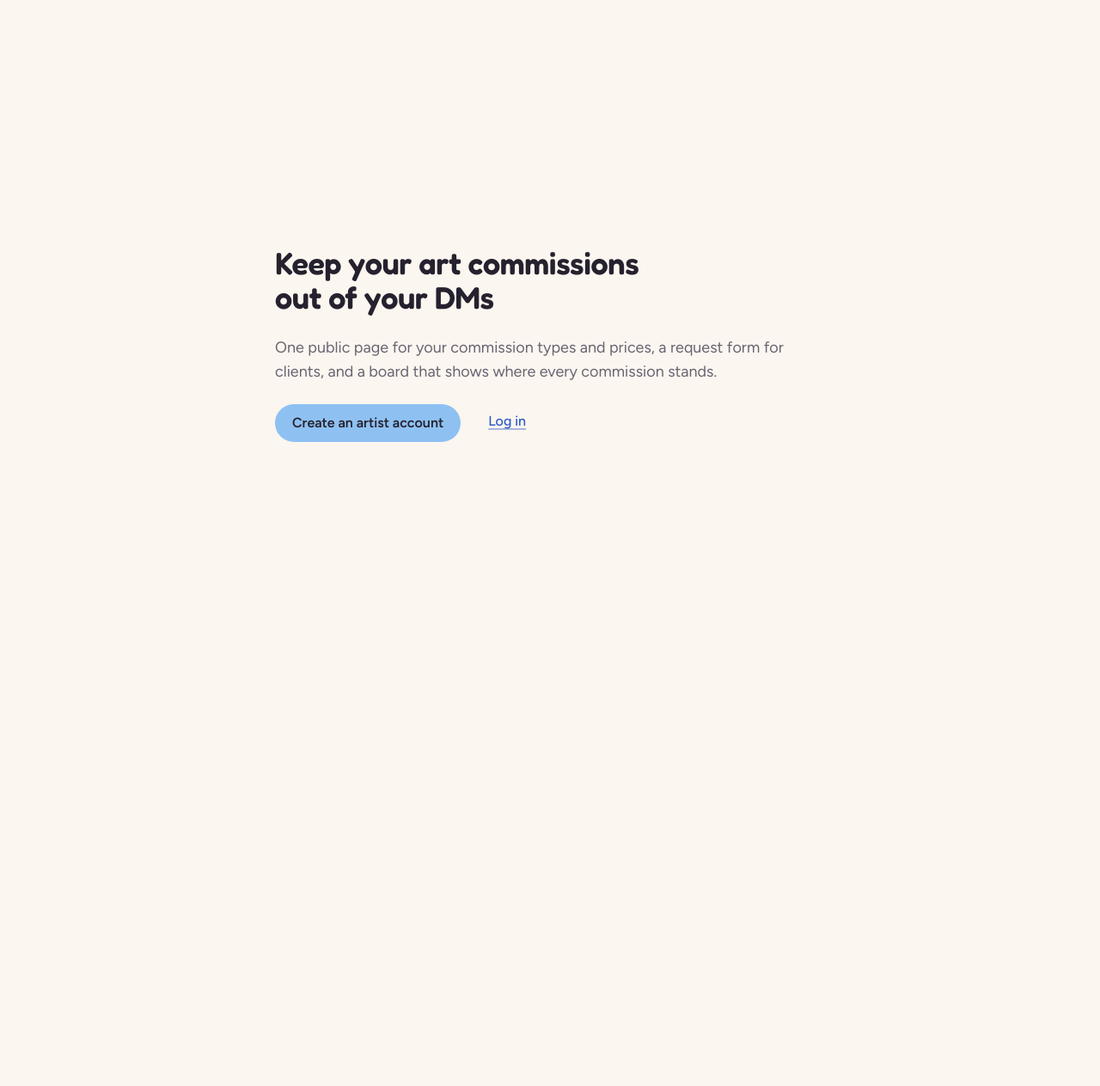
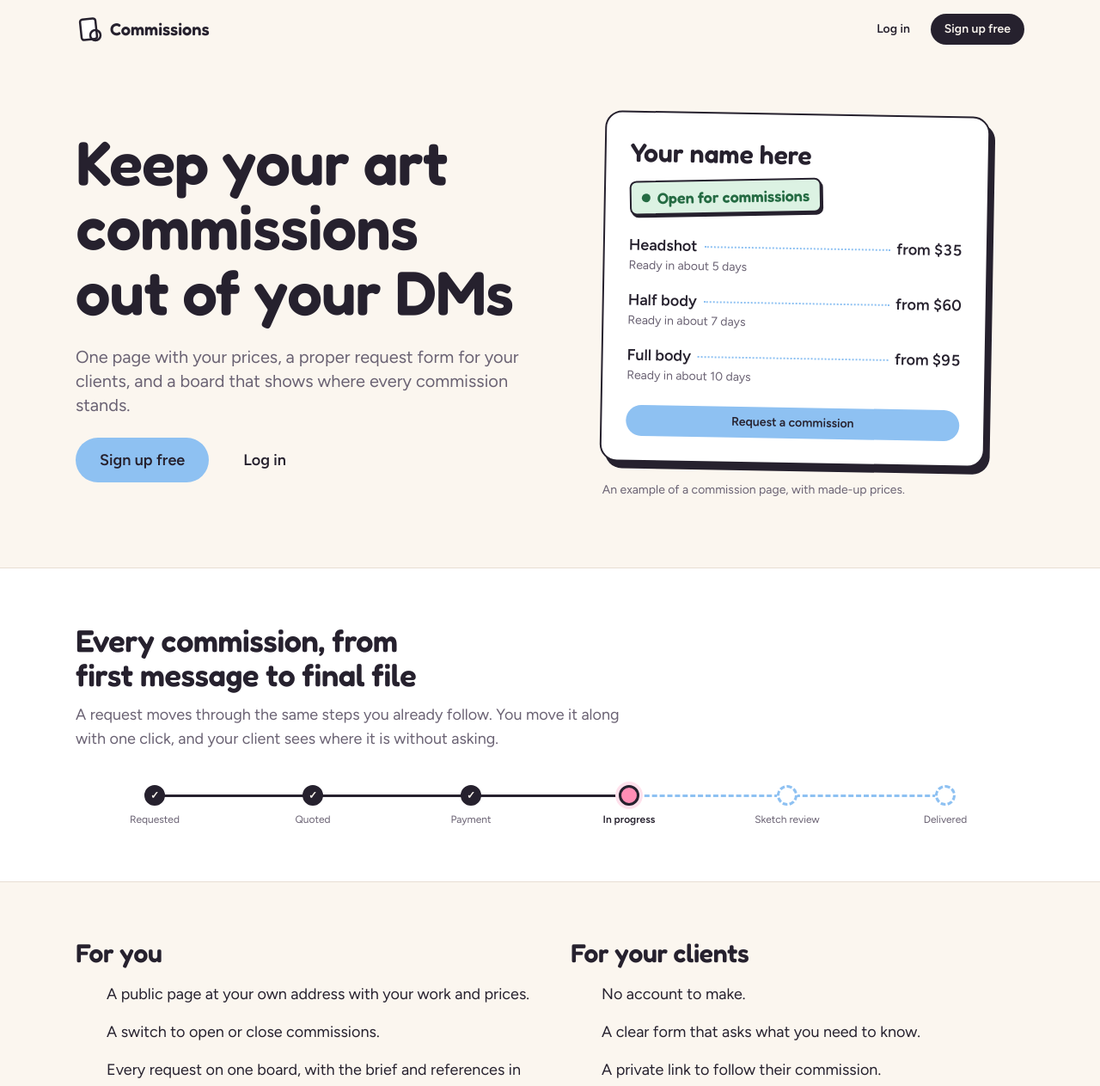
Before and after one commit to GreatLoveV/commissions, a Next.js app: page / in a window 1280 px wide. Shown: the top 1263 px of the page at 86% size. Before the commit the page ends 800 px from the top, so only its background shows below. Built offline with nearby package versions, Linux system fonts and the light colour scheme.

Commit message:
redesign home page

```diff
--- a/src/app/layout.tsx
+++ b/src/app/layout.tsx
@@ -31,7 +31,7 @@ export default function RootLayout({ children }: LayoutProps<"/">) {
         {/* first thing a keyboard user reaches: jumps past the navigation */}
         <a
           href="#main"
-          className="sr-only focus:not-sr-only focus:absolute focus:top-2 focus:left-2 focus:z-10 focus:rounded-sm focus:bg-sheet focus:px-4 focus:py-2 focus:font-medium"
+          className="sr-only focus:not-sr-only focus:absolute focus:top-2 focus:left-2 focus:z-10 focus:rounded-full focus:bg-ink focus:px-5 focus:py-2.5 focus:font-semibold focus:text-canvas"
         >
           Skip to content
         </a>
--- a/src/app/page.tsx
+++ b/src/app/page.tsx
@@ -1,27 +1,154 @@
 import Link from "next/link";
-import { buttonPrimary, linkClass } from "@/components/styles";
+import { SiteHeader } from "@/components/site-header";
+import { buttonClass, linkClass } from "@/components/styles";
+import { Sticker } from "@/components/ui/badge";
+import { Scribble } from "@/components/ui/doodles";
+import { StageLine } from "@/components/ui/stage-line";
+import { STAGES } from "@/lib/status";
+
+// An example commission sheet, labelled as one, so a visitor sees what
+// their own public page will look like before signing up.
+const exampleTypes = [
+  { name: "Headshot", price: "$35", days: 5 },
+  { name: "Half body", price: "$60", days: 7 },
+  { name: "Full body", price: "$95", days: 10 },
+];
+
+// a list with blue pencil ticks instead of bullets
+function TickList({ items }: { items: string[] }) {
+  return (
+    <ul className="flex flex-col gap-4 text-lg">
+      {items.map((item) => (
+        <li key={item} className="flex gap-3">
+          <svg viewBox="0 0 24 24" aria-hidden="true" className="mt-1 size-6 shrink-0" fill="none">
+            <path d="M4 13l5 5L20 6" stroke="var(--color-blueline)" strokeWidth="4" strokeLinecap="round" strokeLinejoin="round" />
+          </svg>
+          <span>{item}</span>
+        </li>
+      ))}
+    </ul>
+  );
+}
+
+function ExampleSheet() {
+  return (
+    <figure className="relative mx-auto w-full max-w-md lg:mx-0">
+      <div className="rotate-1 rounded-panel border-2 border-ink bg-sheet p-6 shadow-[6px_8px_0_var(--color-ink)] sm:p-7">
+        <p className="font-display text-3xl font-semibold">Your name here</p>
+        <div className="mt-3">
+          <Sticker>Open for commissions</Sticker>
+        </div>
+        <ul className="mt-6 flex flex-col gap-4">
+          {exampleTypes.map((type) => (
+            <li key={type.name} className="flex flex-col">
+              <p className="flex items-baseline gap-2 text-lg font-semibold">
+                <span>{type.name}</span>
+                <span aria-hidden="true" className="min-w-4 flex-1 -translate-y-1 border-b-2 border-dotted border-blueline" />
+                <span className="tabular-nums">from {type.price}</span>
+              </p>
+              <p className="text-sm text-muted">Ready in about {type.days} days</p>
+            </li>
+          ))}
+        </ul>
+        <p className={`${buttonClass("primary", "sm")} mt-6 w-full`} aria-hidden="true">
+          Request a commission
+        </p>
+      </div>
+      <figcaption className="mt-5 text-center text-sm text-muted lg:text-left">
+        An example of a commission page, with made-up prices.
+      </figcaption>
+    </figure>
+  );
+}
 
 export default function HomePage() {
   return (
-    <main id="main" tabIndex={-1} className="mx-auto flex w-full max-w-2xl flex-1 flex-col justify-center gap-6 px-4 py-16">
-      <h1 className="text-4xl font-semibold tracking-tight">
-        Keep your art commissions out of your DMs
+    <div className="flex flex-1 flex-col">
+      <SiteHeader />
+      <main id="main" tabIndex={-1} className="flex-1">
+        <section className="mx-auto grid w-full max-w-6xl items-center gap-12 px-4 pt-10 pb-20 sm:px-6 lg:grid-cols-[1.15fr_1fr] lg:pt-16">
+          <div className="flex flex-col items-start gap-6">
+            <h1 className="text-5xl leading-[1.05] sm:text-6xl lg:text-7xl">
+              Keep your art commissions{" "}
+              <span className="relative inline-block">
+                out of your DMs
+                <Scribble className="absolute -bottom-3 left-0 h-4 w-full" draw />
+              </span>
             </h1>
-      <p className="text-lg text-muted">
-        One public page for your commission types and prices, a request form
-        for clients, and a board that shows where every commission stands.
+            <p className="max-w-xl text-xl text-muted">
+              One page with your prices, a proper request form for your clients,
+              and a board that shows where every commission stands.
             </p>
-      <div className="flex flex-wrap gap-4">
-        <Link
-          href="/signup"
-          className={buttonPrimary}
-        >
-          Create an artist account
+            <div className="flex flex-wrap items-center gap-3">
+              <Link href="/signup" className={buttonClass("primary", "lg")}>
+                Sign up free
               </Link>
-        <Link href="/login" className={`px-4 py-2 font-medium ${linkClass}`}>
+              <Link href="/login" className={buttonClass("ghost", "lg")}>
                 Log in
               </Link>
             </div>
+          </div>
+          <ExampleSheet />
+        </section>
+
+        <section aria-labelledby="journey-heading" className="border-y border-line bg-sheet">
+          <div className="mx-auto flex w-full max-w-6xl flex-col gap-10 px-4 py-16 sm:px-6">
+            <div className="flex max-w-2xl flex-col gap-3">
+              <h2 id="journey-heading" className="text-4xl">
+                Every commission, from first message to final file
+              </h2>
+              <p className="text-lg text-muted">
+                A request moves through the same steps you already follow. You
+                move it along with one click, and your client sees where it is
+                without asking.
+              </p>
+            </div>
+            <StageLine stages={STAGES} current={3} label="Example: a commission that is in progress" />
+          </div>
+        </section>
+
+        <section className="mx-auto grid w-full max-w-6xl gap-12 px-4 py-16 sm:px-6 md:grid-cols-2">
+          <div className="flex flex-col gap-4">
+            <h2 className="text-3xl">For you</h2>
+            <TickList
+              items={[
+                "A public page at your own address with your work and prices.",
+                "A switch to open or close commissions.",
+                "Every request on one board, with the brief and references in one place.",
+                "Quotes and payments written down, so nothing gets lost in a chat.",
+              ]}
+            />
+          </div>
+          <div className="flex flex-col gap-4">
+            <h2 className="text-3xl">For your clients</h2>
+            <TickList
+              items={[
+                "No account to make.",
+                "A clear form that asks what you need to know.",
+                "A private link to follow their commission.",
+                "An email each time something changes.",
+              ]}
+            />
+          </div>
+        </section>
+
+        <section className="mx-auto w-full max-w-6xl px-4 pb-20 sm:px-6">
+          <div className="flex flex-col items-start gap-5 rounded-panel bg-blueline-soft p-8 sm:p-10 md:flex-row md:items-center md:justify-between">
+            <h2 className="text-3xl">Ready to share your commission page?</h2>
+            <Link href="/signup" className={buttonClass("ink", "lg")}>
+              Sign up free
+            </Link>
+          </div>
+        </section>
       </main>
+      <footer className="mx-auto w-full max-w-6xl px-4 pb-10 text-sm text-muted sm:px-6">
+        <p>
+          Made for artists who take commissions.{" "}
+          <Link href="/login" className={linkClass}>
+            Log in
+          </Link>
+        </p>
+      </footer>
+    </div>
   );
 }
--- /dev/null
+++ b/src/components/logo.tsx
@@ -0,0 +1,16 @@
+import Link from "next/link";
+
+// The app name with a small mark: a sheet of paper with a pink sticker
+// stuck to its corner. "Commissions" is still a placeholder name.
+export function Logo({ href = "/" }: { href?: string }) {
+  return (
+    <Link href={href} className="inline-flex items-center gap-2 rounded-control font-display text-xl font-semibold">
+      <svg viewBox="0 0 32 32" aria-hidden="true" className="size-8" fill="none">
+        <rect x="6" y="4" width="18" height="24" rx="3" transform="rotate(-6 15 16)" fill="#fff" stroke="var(--color-ink)" strokeWidth="2.5" />
+        <path d="M10 12h9M10 17h7" transform="rotate(-6 15 16)" stroke="var(--color-blueline)" strokeWidth="2.5" strokeLinecap="round" />
+        <circle cx="23" cy="23" r="6" fill="var(--color-pink)" stroke="var(--color-ink)" strokeWidth="2.5" />
+      </svg>
+      Commissions
+    </Link>
+  );
+}
--- /dev/null
+++ b/src/components/site-header.tsx
@@ -0,0 +1,22 @@
+import Link from "next/link";
+import { buttonClass } from "@/components/styles";
+import { Logo } from "./logo";
+
+// Header for the pages outside the dashboard. It does not read the
+// session, so these pages can stay static: someone already logged in who
+// clicks "Log in" is sent straight to their dashboard.
+export function SiteHeader() {
+  return (
+    <header className="mx-auto flex w-full max-w-6xl items-center justify-between gap-4 px-4 py-4 sm:px-6">
+      <Logo />
+      <nav aria-label="Account" className="flex items-center gap-1 sm:gap-2">
+        <Link href="/login" className={buttonClass("ghost", "sm")}>
+          Log in
+        </Link>
+        <Link href="/signup" className={buttonClass("ink", "sm")}>
+          Sign up free
+        </Link>
+      </nav>
+    </header>
+  );
+}
```
Lines whose indentation alone changed are shown as unchanged.
